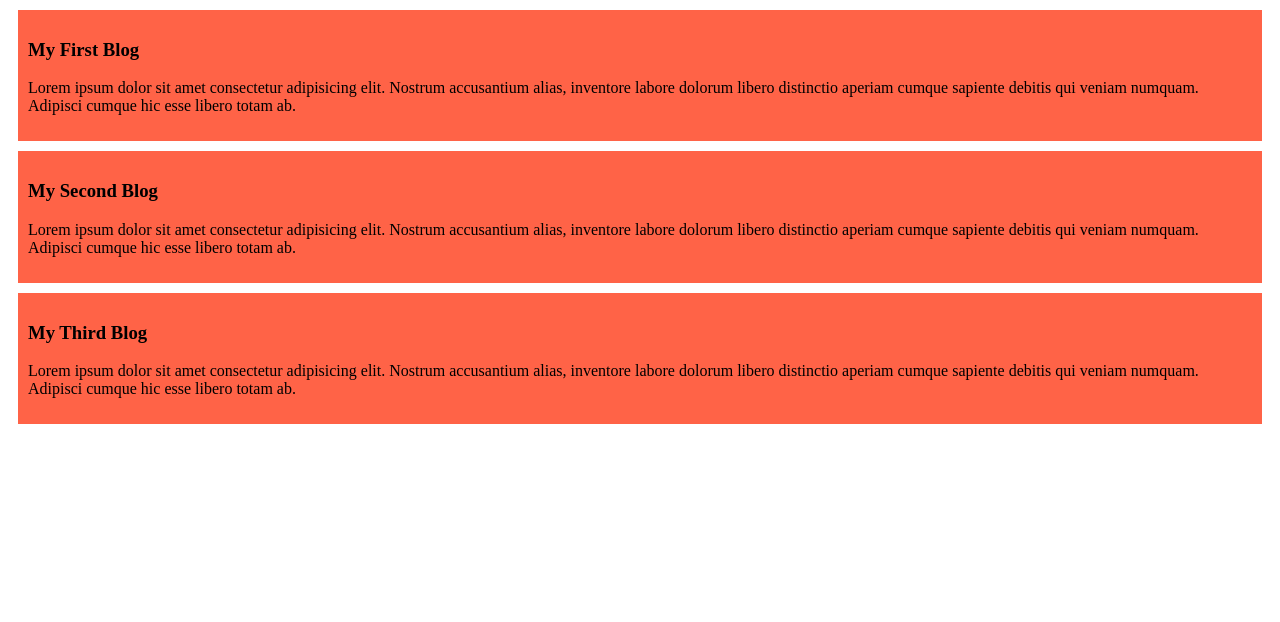
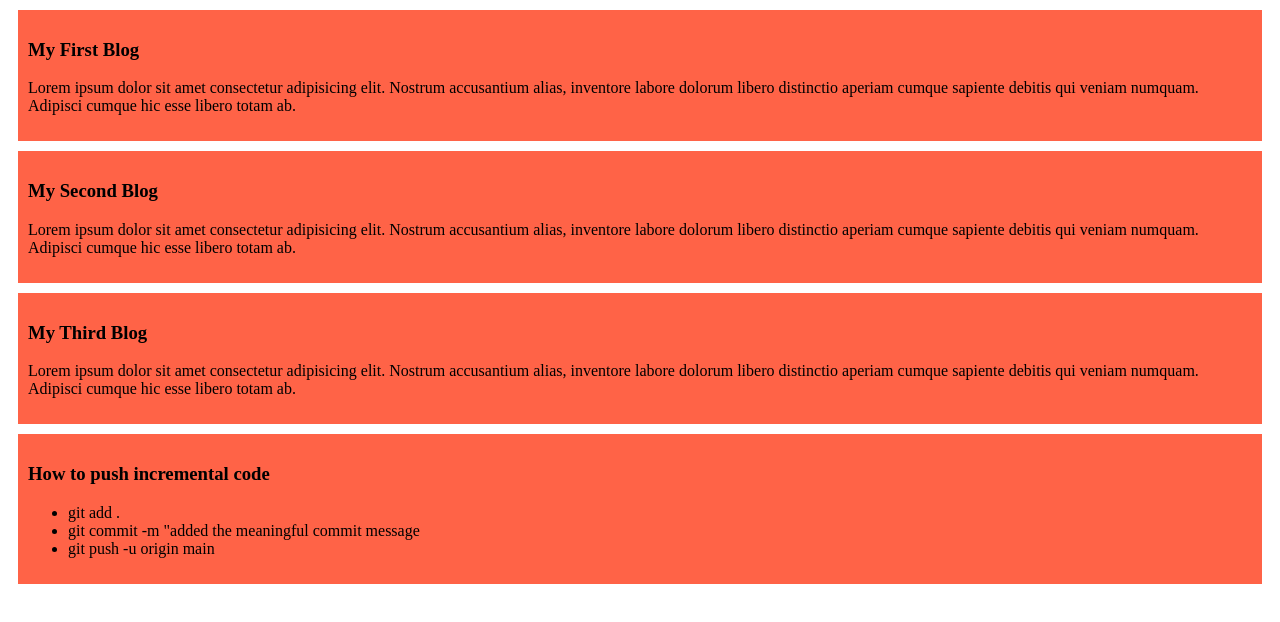
Before and after one commit to Jonayet-06/my-simple-website, a plain HTML site: page index.html in a window 1280 px wide. Drawn offline with Linux system fonts and the light colour scheme.

Commit message:
Added a list to push code

```diff
--- a/index.html
+++ b/index.html
@@ -19,5 +19,13 @@
         <h3>My Third Blog</h3>
         <p>Lorem ipsum dolor sit amet consectetur adipisicing elit. Nostrum accusantium alias, inventore labore dolorum libero distinctio aperiam cumque sapiente debitis qui veniam numquam. Adipisci cumque hic esse libero totam ab.</p>
     </div>
+    <div>
+        <h3>How to push incremental code</h3>
+        <ul>
+            <li>git add .</li>
+            <li>git commit -m "added the meaningful commit message</li>
+            <li>git push -u origin main</li>
+        </ul>
+    </div>
 </body>
 </html>
```
